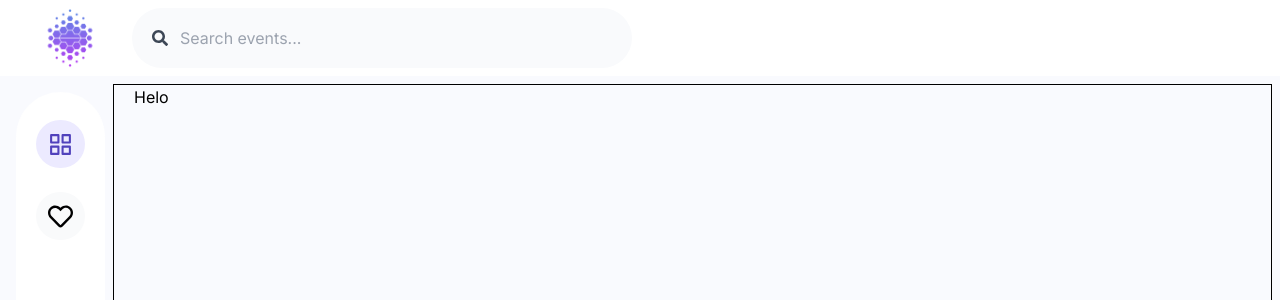
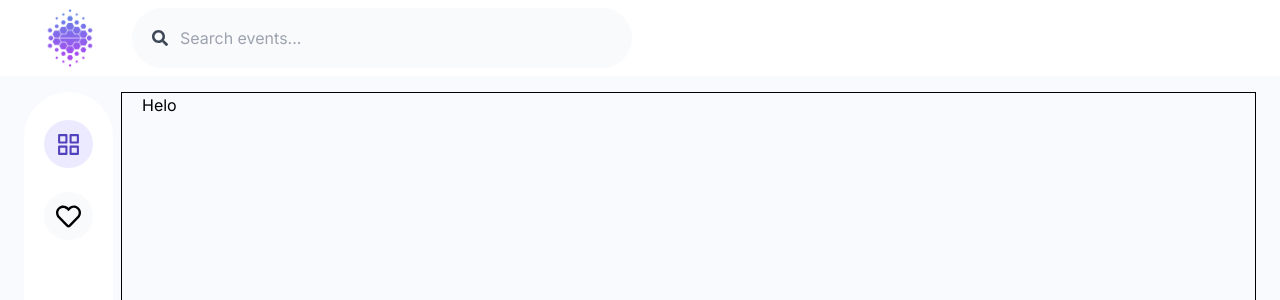
Before and after one commit to MalikMuneeb20/event-dashboard-design-challenge, a Next.js app: page / in a window 1280 px wide. Shown: the top 300 px of the page. Built offline with nearby package versions, Linux system fonts and the light colour scheme.

Commit message:
Update layout.tsx

```diff
--- a/app/layout.tsx
+++ b/app/layout.tsx
@@ -22,8 +22,8 @@ export default function RootLayout({
         <div>
           <TopNav />
         </div>
-        <div className="p-2 flex-row h-full hidden md:flex">
-          <div className="p-2 ">
+        <div className="pl-6 pr-6  pt-4 pb-4 flex-row h-full hidden md:flex">
+          <div className="pr-2 ">
             <SideNav />
           </div>
           <div style={{ border: '1px solid black' }} className="w-full pl-5">
```
